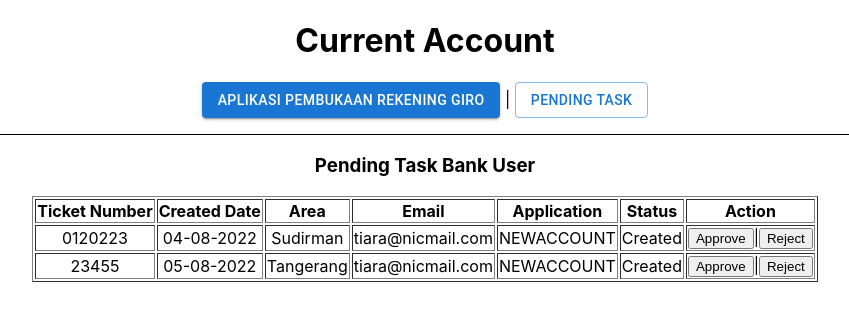
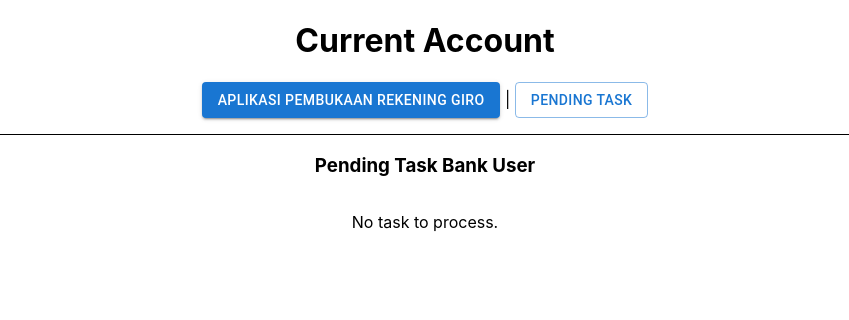
Before and after one commit to DeppaTori/current-account, a React (Create React App) app: page /pending-task in a window 1280 px wide. Shown: the top 320 px of the page, without its empty margins (215-1064 px from the left). Built offline with nearby package versions, Linux system fonts and the light colour scheme.

Commit message:
add validation

```diff
--- a/src/Helper.js
+++ b/src/Helper.js
@@ -2,6 +2,12 @@ export const generateName = (label) => label.replace(/ /g, "").toLowerCase();
 export const isAlphaNumeric = (text) => text.toLowerCase().match(/^[0-9a-z]+$/);
 export const isNumeric = (text) => text.toLowerCase().match(/^[0-9]+$/);
 export const isAlphabet = (text) => text.toLowerCase().match(/^[a-z]+$/);
+export const isEmail = (text) =>
+  text
+    .toLowerCase()
+    .match(
+      /^(([^<>()[\]\\.,;:\s@\"]+(\.[^<>()[\]\\.,;:\s@\"]+)*)|(\".+\"))@((\[[0-9]{1,3}\.[0-9]{1,3}\.[0-9]{1,3}\.[0-9]{1,3}\])|(([a-zA-Z\-0-9]+\.)+[a-zA-Z]{2,}))$/
+    );
 
 export const validateEmptyAndAlphaNumeric = (state, label) => {
   let msg = "";
@@ -57,6 +63,18 @@ export const validateEmptyAndNumeric = (state, label) => {
   return msg;
 };
 
+export const validateEmptyAndEmail = (state, label) => {
+  let msg = "";
+  if (state.length <= 0) {
+    msg = `${label} Tidak Boleh Kosong`;
+  } else if (!isEmail(state)) {
+    msg = `${label} bukan format email`;
+  } else {
+    msg = "";
+  }
+  return msg;
+};
+
 export const validateEmptyAndAlphabet = (state, label) => {
   let msg = "";
   if (state.length <= 0) {
--- a/src/accountSlice.js
+++ b/src/accountSlice.js
@@ -4,24 +4,7 @@ import { confirmationData } from "./constants";
 const initialState = {
   value: 0,
   data: confirmationData,
-  tasks: [
-    {
-      ticketNumber: "0120223",
-      createdDate: "04-08-2022",
-      area: "Sudirman",
-      email: "tiara@nicmail.com",
-      application: "NEWACCOUNT",
-      status: "Created",
-    },
-    {
-      ticketNumber: "23455",
-      createdDate: "05-08-2022",
-      area: "Tangerang",
-      email: "tiara@nicmail.com",
-      application: "NEWACCOUNT",
-      status: "Created",
-    },
-  ],
+  tasks: [],
 };
 
 export const accountSlice = createSlice({
@@ -46,14 +29,22 @@ export const accountSlice = createSlice({
     updateStatus: (state, action) => {
       const index = action.payload.index;
       const tasks = [...state.tasks];
-      console.log(index);
       tasks[index].status = action.payload.status;
       state.task = tasks;
+    },
+    addTask: (state, action) => {
+      state.tasks = [...state.tasks, action.payload];
     },
   },
 });
 
-export const { increment, decrement, incrementByAmount, save, updateStatus } =
-  accountSlice.actions;
+export const {
+  increment,
+  decrement,
+  incrementByAmount,
+  save,
+  updateStatus,
+  addTask,
+} = accountSlice.actions;
 
 export default accountSlice.reducer;
--- a/src/components/JenisIdentitasUtamaFields.js
+++ b/src/components/JenisIdentitasUtamaFields.js
@@ -31,7 +31,7 @@ export const JenisIdentitasUtamaFields = ({ errMsg, onChange, values }) => {
         onChange={onChange}
         maxLength={100}
       />
-      <RadioField label="Alamat Kirim Surat" />
+      {/* <RadioField label="Alamat Kirim Surat" /> */}
       <TextBoxField
         label="NPWP"
         errMsg={errMsg.nomorNPWP}
--- a/src/pages/ApplicationForm.js
+++ b/src/pages/ApplicationForm.js
@@ -20,6 +20,7 @@ import {
   validateEmpty,
   validateEmptyAndAlphabet,
   validateEmptyAndAlphaNumeric,
+  validateEmptyAndEmail,
   validateEmptyAndNumeric,
   validateNumeric,
 } from "../Helper";
@@ -33,6 +34,7 @@ export const ApplicationForm = () => {
   const [currentDate, setCurrentDate] = useState(
     new Date().toLocaleDateString()
   );
+
   const [branchCode, setBranchCode] = useState("");
   const [metodePenyerahan, setMetodePenyerahan] = useState("unggahdokumen");
   const [badanUsahaLainnya, setBadanUsahaLainnya] = useState("");
@@ -443,10 +445,7 @@ export const ApplicationForm = () => {
       validations: [
         {
           validate: function () {
-            let result = validateEmptyAndAlphaNumeric(
-              alamatElektronik.email,
-              "Email"
-            );
+            let result = validateEmptyAndEmail(alamatElektronik.email, "Email");
 
             return {
               alamatElektronik: {
@@ -1127,10 +1126,12 @@ export const ApplicationForm = () => {
     }
     if (persetujuan.syaratA === false && persetujuan.syaratB === false) {
       syaratError = "Syarat Khusus Join Account tidak boleh kosong";
+      totalError++;
     }
     if (persetujuan.ketentuanA === false && persetujuan.ketentuanB === false) {
       ketentuanError =
         "Ketentuan dan Syarat khusu rekening Giro tidak boleh kosong";
+      totalError++;
     }
 
     let mergeErrors = {
@@ -1206,6 +1207,22 @@ export const ApplicationForm = () => {
           ...mergeErrors,
           ...errorValidation,
         };
+      }
+    });
+
+    let totalFixError = 0;
+
+    Object.entries(mergeErrors).map((item) => {
+      if (typeof item[1] !== "string") {
+        Object.entries(item[1]).map((deepItem) => {
+          if (deepItem[1].length > 0) {
+            totalFixError++;
+          }
+        });
+      } else {
+        if (item[1].length > 0) {
+          totalFixError++;
+        }
       }
     });
 
@@ -1379,10 +1396,12 @@ export const ApplicationForm = () => {
       })
     );
 
-    if (metodePenyerahan === "unggahdokumen") {
-      navigate("/upload-document");
-    } else {
-      navigate("/confirmation");
+    if (totalFixError === 0) {
+      if (metodePenyerahan === "unggahdokumen") {
+        navigate("/upload-document");
+      } else {
+        navigate("/confirmation");
+      }
     }
   };
 
--- a/src/pages/Confirmation.js
+++ b/src/pages/Confirmation.js
@@ -6,9 +6,13 @@ import { InformasiLainnya } from "../components/confirmation/InformasiLainnya";
 import { GenericFields } from "../components/confirmation/GenericFields";
 import { generateLabelValues } from "../Helper";
 import { Paper } from "@mui/material";
-import { useSelector } from "react-redux";
+import { useSelector, useDispatch } from "react-redux";
+import { addTask } from "../accountSlice";
+import { useNavigate } from "react-router-dom";
 
 export const Confirmation = () => {
+  let navigate = useNavigate();
+  const dispatch = useDispatch();
   const confirmationData = useSelector((state) => state.account.data);
   const { header, dataPerusahaan, jenisIdentitasUtama, informasiLainnya } =
     confirmationData;
@@ -85,6 +89,20 @@ export const Confirmation = () => {
     confirmationData.unggahDokumen
   );
 
+  const handleClick = () => {
+    dispatch(
+      addTask({
+        ticketNumber: Math.random().toString(),
+        createdDate: confirmationData.header.date,
+        area: confirmationData.jenisIdentitasUtama.area,
+        email: confirmationData.alamatElektronik.Email,
+        application: "NEW ACCOUNT",
+        status: "Created",
+      })
+    );
+    navigate("/");
+  };
+
   return (
     <div style={{ display: "flex", justifyContent: "center" }}>
       <Paper style={{ width: "800px", textAlign: "left", padding: 20 }}>
@@ -151,7 +169,12 @@ export const Confirmation = () => {
           fields={unggahDokumenLabelValues}
           prefixId="UDID_"
         />
-        <button style={{ fontSize: "24px", marginTop: "30px" }}>Submit</button>
+        <button
+          style={{ fontSize: "24px", marginTop: "30px" }}
+          onClick={handleClick}
+        >
+          Submit
+        </button>
       </Paper>
     </div>
   );
--- a/src/pages/PendingTask.js
+++ b/src/pages/PendingTask.js
@@ -8,6 +8,15 @@ import DialogTitle from "@mui/material/DialogTitle";
 import { dataPendingTask } from "../constants";
 import { useSelector, useDispatch } from "react-redux";
 import { updateStatus } from "../accountSlice";
+import {
+  Paper,
+  Table,
+  TableBody,
+  TableCell,
+  TableContainer,
+  TableHead,
+  TableRow,
+} from "@mui/material";
 
 export const PendingTask = () => {
   const [open, setOpen] = useState(false);
@@ -107,51 +116,72 @@ export const PendingTask = () => {
     <>
       <h3>Pending Task Bank User</h3>
       <div style={{ display: "flex", justifyContent: "center" }}>
-        <table border={1}>
-          <thead>
-            <th>Ticket Number</th>
-            <th>Created Date</th>
-            <th>Area</th>
-            <th>Email</th>
-            <th>Application</th>
-            <th>Status</th>
-            <th>Action</th>
-          </thead>
-          <tbody>
-            {tasks.map((task, i) => (
-              <tr key={i}>
-                <td>{task.ticketNumber}</td>
-                <td>{task.createdDate}</td>
-                <td>{task.area}</td>
-                <td>{task.email}</td>
-                <td>{task.application}</td>
-                <td>{task.status}</td>
-                <td>
-                  <button onClick={() => handleClickOpen(i)}>Approve</button>|
-                  <button onClick={() => handleClickOpenReject(i)}>
-                    Reject
-                  </button>
-                </td>
-              </tr>
-            ))}
-          </tbody>
-        </table>
-        {/* Ticket Number : <span>{dummyData.ticketNumber}</span>
-        <br />
-        Created Date : <span>{dummyData.createdDate}</span>
-        <br />
-        Area : <span>{dummyData.area}</span>
-        <br />
-        Email : <span>{dummyData.email}</span>
-        <br />
-        Application : <span>{dummyData.application}</span>
-        <br />
-        Status : <span>{dummyData.status}</span>
-        <br /> */}
+        {tasks.length === 0 && <p>No task to process.</p>}
+        {tasks.length > 0 && (
+          <TableContainer component={Paper}>
+            <Table>
+              <TableHead>
+                <TableRow>
+                  <TableCell>Ticket Number</TableCell>
+                  <TableCell>Created Date</TableCell>
+                  <TableCell>Area</TableCell>
+                  <TableCell>Email</TableCell>
+                  <TableCell>Application</TableCell>
+                  <TableCell>Status</TableCell>
+                  <TableCell>Action</TableCell>
+                </TableRow>
+              </TableHead>
+              <TableBody>
+                {tasks.map((task, i) => (
+                  <TableRow key={i}>
+                    <TableCell>{task.ticketNumber}</TableCell>
+                    <TableCell>{task.createdDate}</TableCell>
+                    <TableCell>{task.area}</TableCell>
+                    <TableCell>{task.email}</TableCell>
+                    <TableCell>{task.application}</TableCell>
+                    <TableCell>
+                      <span
+                        style={{
+                          color:
+                            task.status.toLowerCase() === "approved"
+                              ? "green"
+                              : task.status.toLowerCase() === "rejected"
+                              ? "red"
+                              : "blue",
+                        }}
+                      >
+                        {task.status}
+                      </span>
+                    </TableCell>
+                    <TableCell>
+                      {task.status.toLowerCase() === "created" && (
+                        <>
+                          <Button
+                            color="success"
+                            variant="outlined"
+                            onClick={() => handleClickOpen(i)}
+                          >
+                            Approve
+                          </Button>
+                          |
+                          <Button
+                            color="error"
+                            variant="outlined"
+                            onClick={() => handleClickOpenReject(i)}
+                          >
+                            Reject
+                          </Button>
+                        </>
+                      )}
+                    </TableCell>
+                  </TableRow>
+                ))}
+              </TableBody>
+            </Table>
+          </TableContainer>
+        )}
       </div>
-      {/* <button onClick={handleClickOpen}>Approve</button>
-      <br />
-      <button onClick={handleClickOpenReject}>Reject</button> */}
+
       <DialogPopup />
       <DialogPopupReject />
     </>
```
